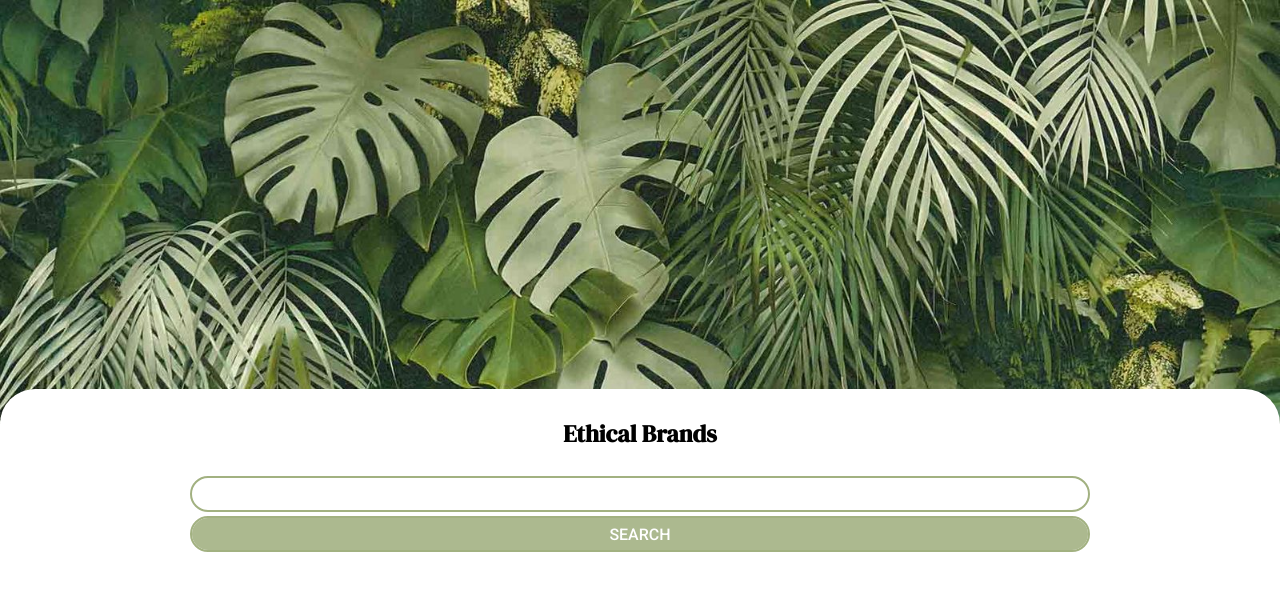
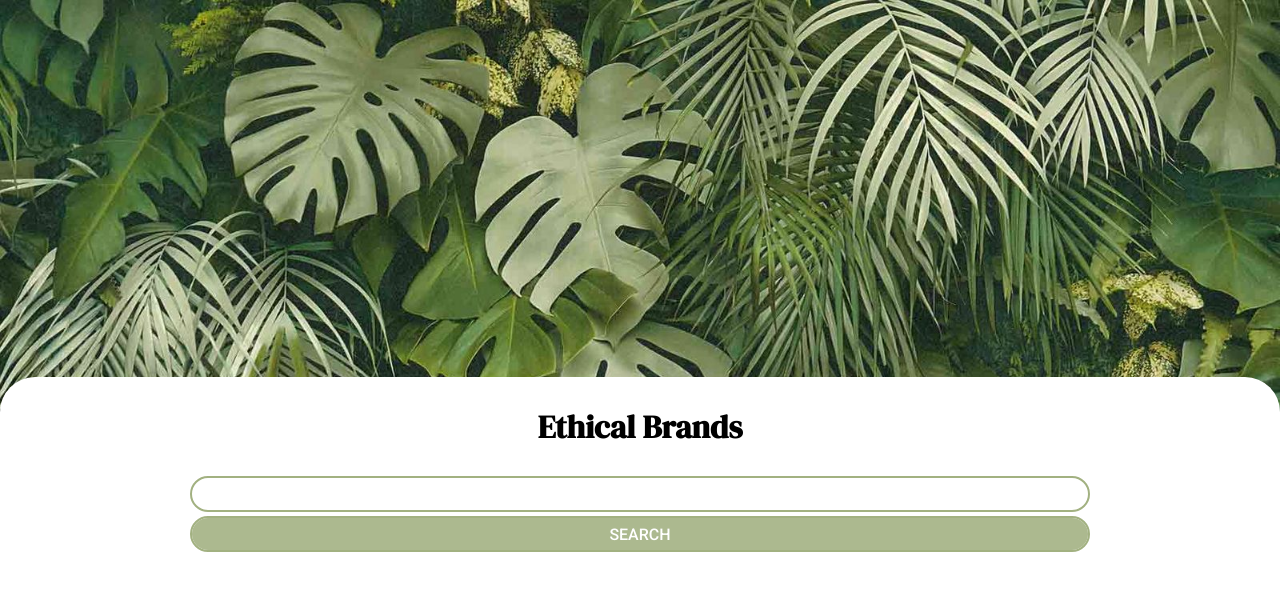
Before and after one commit to bowerscodes/ethical-brands-app, a React (Create React App) app: page / in a window 1280 px wide. Shown: the top 590 px of the page. Built offline with nearby package versions, Linux system fonts and the light colour scheme.

Commit message:
change heading to h1

```diff
--- a/src/components/Search.js
+++ b/src/components/Search.js
@@ -9,7 +9,7 @@ const Search = ({ searchText, setSearchText, onSubmit }) => {
     <div className="search-page">
       <div className="search-background">
         <div className="search-component">
-          <h2 className="search-title">Ethical Brands</h2>
+          <h1 className="search-title">Ethical Brands</h1>
           <div className="search-form">
             <input
               type="text"
```
